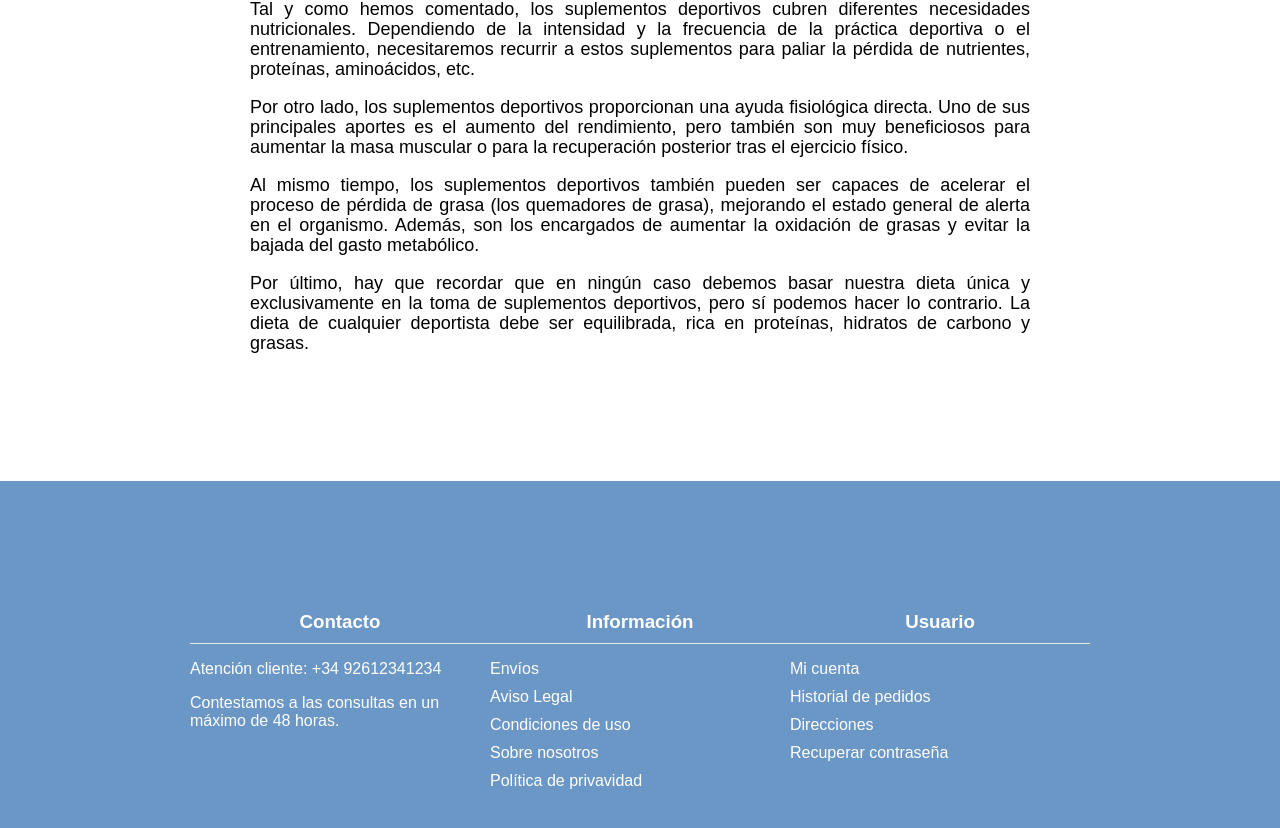
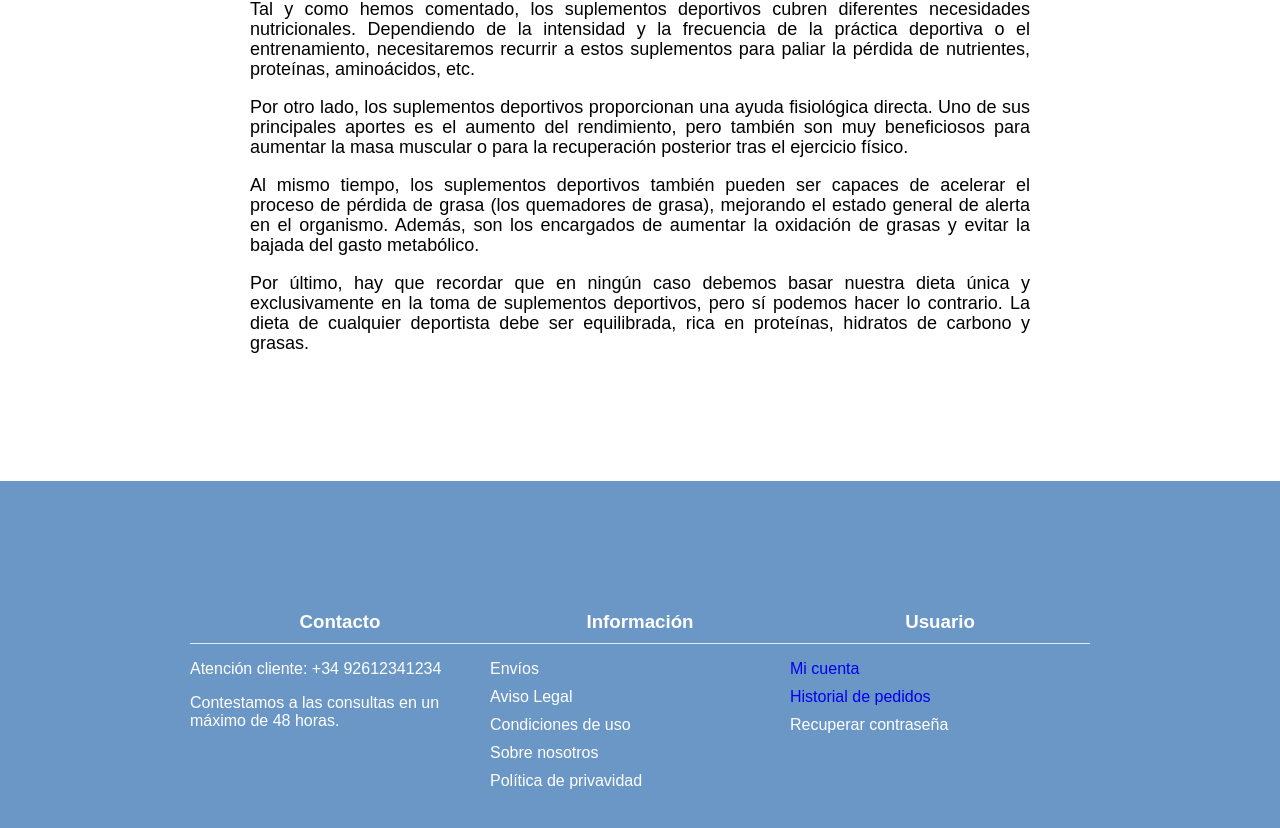
Before and after one commit to lizandronarvaez/App-ProteinShop-React, a React (Vite) app: page / in a window 1280 px wide. Shown: the part 3113-3941 px from the top of the page. Built offline with nearby package versions, Linux system fonts and the light colour scheme; no server answers.

Commit message:
Agregando link a enlaces de footer

```diff
--- a/src/app/components/footer/Footer.css
+++ b/src/app/components/footer/Footer.css
@@ -19,10 +19,12 @@
     padding: 0;
 }
 
-.footer-box div ul>li {
+.footer-box div ul>li:hover {
    cursor: pointer;
 }
-
+.footer-box div ul>li a{
+    text-decoration: none;
+}
 .footer-box h3 {
     margin: 3rem auto 0 auto;
     padding-bottom: 1rem;
--- a/src/app/components/footer/Footer.jsx
+++ b/src/app/components/footer/Footer.jsx
@@ -1,5 +1,6 @@
 import React from 'react'
 import "./Footer.css";
+import { Link } from 'react-router-dom';
 
 export const Footer = () => {
   return (
@@ -28,15 +29,14 @@ export const Footer = () => {
           <h3>Usuario</h3>
           <div>
             <ul>
-              <li>Mi cuenta</li>
-              <li>Historial de pedidos</li>
-              <li>Direcciones</li>
+              <li><Link to={"/account"}>Mi cuenta </Link> </li>
+              <li><Link to={"/account"}> Historial de pedidos</Link> </li>
               <li>Recuperar contraseña</li>
             </ul>
           </div>
         </div>
       </div>
 
-    </div>
+    </div >
   )
 }
```
